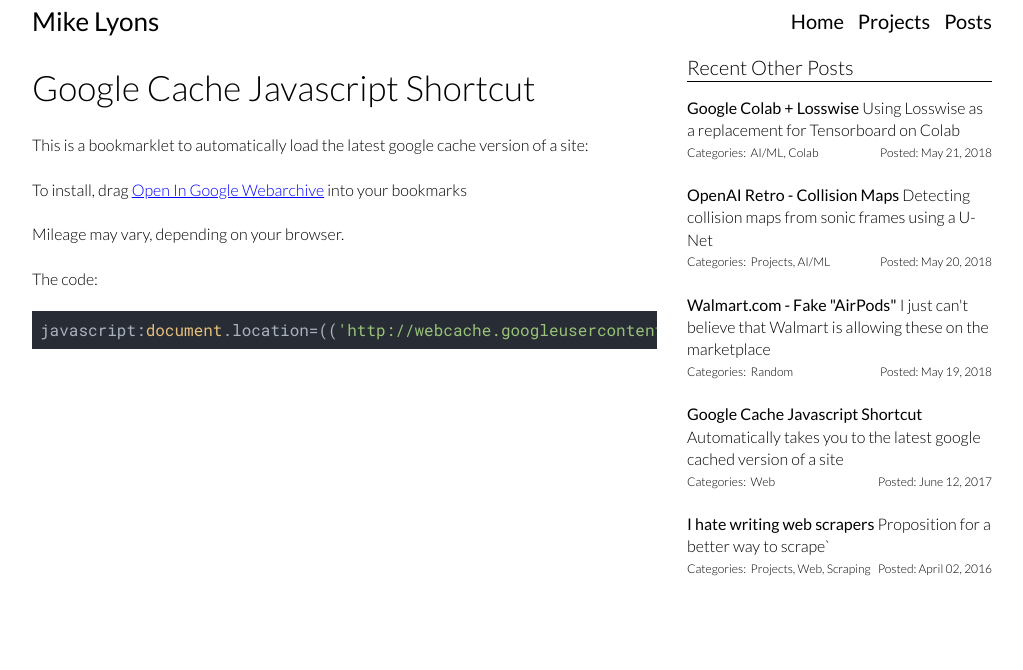
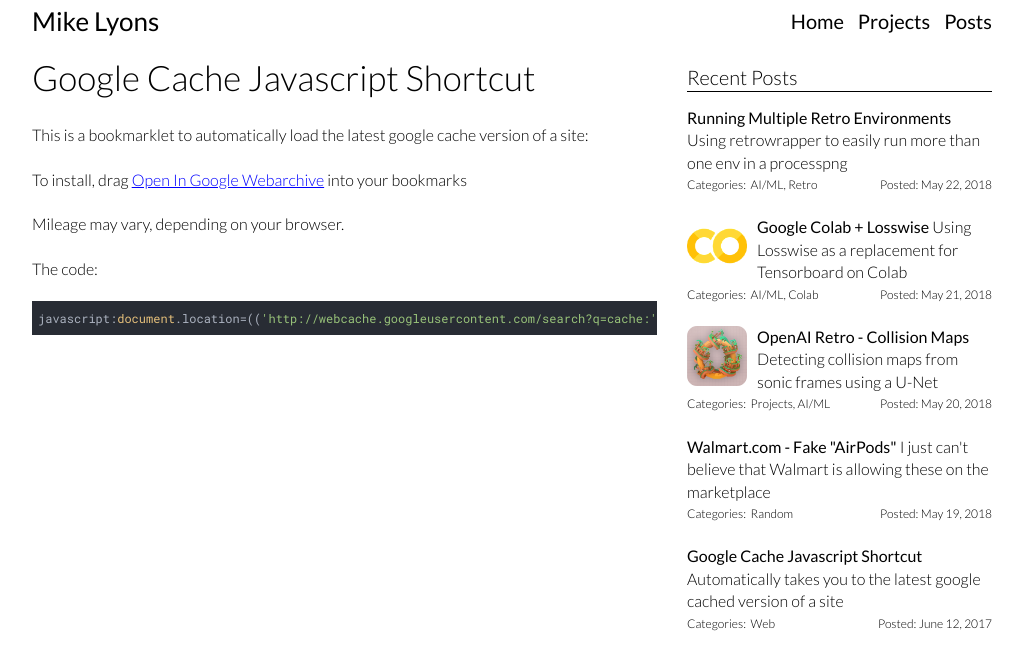
Before and after one commit to frenchie4111/frenchie4111.github.io, a Jekyll site: the page built from _posts/2017-06-12-Google-Cache-Javascript-Shortcut.html, in a window 1280 px wide. Shown: the top 670 px of the page, without its empty margins (128-1151 px from the left). Built offline with Jekyll 4.4.1, drawn with Linux system fonts in a browser that asks for light colours; nearby versions of some CDN libraries; some of the changed lines change nothing that is shown.

Commit message:
Wrote an article about running multiple environments

````diff
--- a/_layouts/home.html
+++ b/_layouts/home.html
@@ -41,6 +41,20 @@
         <script src="/js/highlight.pack.js"></script>
         <script>
             hljs.configure( { tabReplace: '    ' } );
+            hljs.registerLanguage( 'error', function() {
+                return {
+                    case_insensitive: true,
+                    keywords: '',
+                    contains: []
+                }
+            } );
+            hljs.registerLanguage( 'none', function() {
+                return {
+                    case_insensitive: true,
+                    keywords: '',
+                    contains: []
+                }
+            } );
             hljs.initHighlightingOnLoad();
         </script>
 
--- a/_layouts/post.html
+++ b/_layouts/post.html
@@ -11,11 +11,11 @@
         <div
             class="column one_third_width right">
             <h2>
-                Recent Other Posts
+                Recent Posts
             </h2>
             {% assign recent_posts = site.posts | sort: 'date' | reverse %}
             {% for recent_post in recent_posts | limit:5 %}
-                {% include post_description.html post=recent_post hide_image=true %}
+                {% include post_description.html post=recent_post %}
             {% endfor %}
         </div>
     </div>
--- /dev/null
+++ b/_posts/2018-05-22-Multiple-Retro-Environments.md
@@ -0,0 +1,76 @@
+---
+title: Running Multiple Retro Environments
+subject: Using retrowrapper to easily run more than one env in a processpng
+tags: [ AI/ML, Retro ]
+layout: post
+---
+
+Due to constraints on Retro, it is not possible to run multiple retro environments
+in the same process. This restriction will will cause creating multiple environments
+this to raise the following error:
+
+```python
+import retro
+
+env1 = retro.make( game='SonicTheHedgehog2-Genesis', state='MetropolisZone.Act1' )
+env2 = retro.make( game='SonicTheHedgehog2-Genesis', state='MetropolisZone.Act2' )
+```
+
+```error
+RuntimeError: Cannot create multiple emulator instances per process
+```
+
+Due to this restriction, it can be hard to do parallel joint training of agents.
+Thankfully the [retrowrapper](https://github.com/MaxStrange/retrowrapper) project
+makes it very easy to run environments as subprocess and interact with them as
+if they were a standard gym environment.
+
+Using retrowrapper is easy. First install via pip:
+
+```none
+pip install retrowrapper
+```
+
+Then simply import and create your environments.
+
+```python
+import retrowrapper
+
+env1 = retrowrapper.RetroWrapper(
+    game='SonicTheHedgehog2-Genesis',
+    state='MetropolisZone.Act1'
+)
+env2 = retrowrapper.RetroWrapper(
+    game='SonicTheHedgehog2-Genesis',
+    state='MetropolisZone.Act2'
+)
+```
+
+Now you should no longer get the "Cannot create multiple emulator instances per process"
+error.
+
+The retrowrapper library also allows you to specify a custom make function, this is
+useful when you want to apply custom wrappers to the environment. It is also useful
+during the retro-contest, allowing you to use the retro_contest.local make function
+that applies the contest wrappers.
+
+To use retrowrapper with the retro_contest make function you simply need to set
+it before create your environments.
+
+```
+import retrowrapper
+from retro_contest.local import make
+
+retrowrapper.set_retro_make( make )
+
+env1 = retrowrapper.RetroWrapper(
+    game='SonicTheHedgehog2-Genesis',
+    state='MetropolisZone.Act1'
+)
+env2 = retrowrapper.RetroWrapper(
+    game='SonicTheHedgehog2-Genesis',
+    state='MetropolisZone.Act2'
+)
+```
+
+The environments are now created using the retro_contest.local make function.
--- a/css/home.scss
+++ b/css/home.scss
@@ -23,6 +23,12 @@
 
 code {
     font-family: 'Roboto Mono', monospace;
+    font-size: 12px;
+}
+
+.language-error {
+    background-color: hsla(220, 13%, 95%, 1);
+    color: hsl(0, 85%, 36%);
 }
 
 .full_width
@@ -143,12 +149,13 @@
     font-size: 20px;
     border-bottom: solid 1px;
     padding: 0 0 2px 0;
-    margin: 0 0 15px 0;
+    margin: 10px 0 15px 0;
 }
 
 h2#post_title {
     font-size: 35px;
-    padding: 20px 0 20px 0;
+    padding: 0px 0 20px 0;
+    margin-top: 10px;
     border-bottom: 0;
 }
 
````
